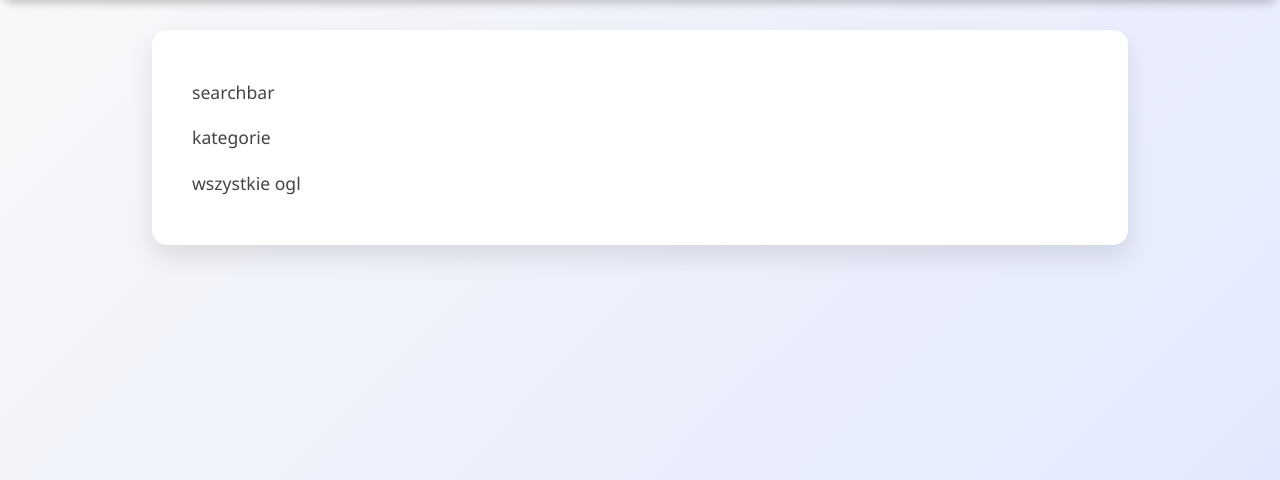
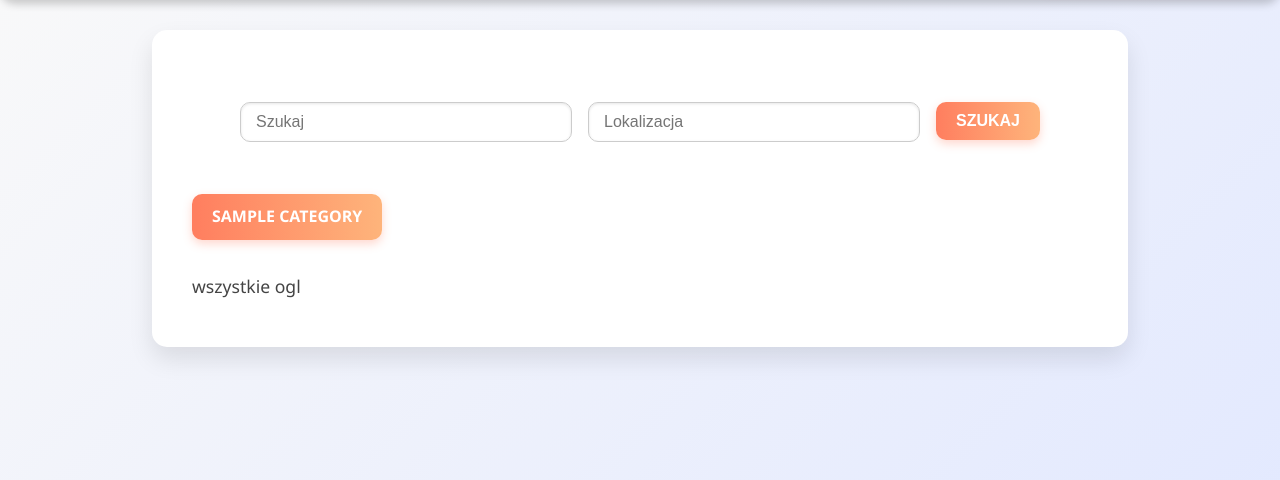
Before and after one commit to SypekKonrad/ogloszenia-lokalne, a PHP site: page / in a window 1280 px wide. Shown: the part 61-541 px from the top of the page. Run offline with PHP 8.4, Linux system fonts and the light colour scheme; tables that the repository leaves empty or names only in its code hold one stand-in row (values such as "Sample post").

Commit message:
categories buttons with proper redirect

```diff
--- a/account.php
+++ b/account.php
@@ -85,7 +85,7 @@ $stmt->close();
                             <!-- <p class="description"><?= htmlspecialchars(substr($ad['description'], 0, 120)) ?></p> -->
                         </div>
                         <div class="ad-list-actions">
-                            <a href="ad_view.php?id=<?= $ad['id'] ?>" class="btn-action">Podgląd</a>
+                            <a href="ad_view.php?id=<?= $ad['id'] ?>&return=account.php" class="btn-action">Podgląd</a>
                             <a href="edit_ad.php?id=<?= $ad['id'] ?>" class="btn-action btn-edit">Edytuj</a>
                             <a href="delete_ad.php?id=<?= $ad['id'] ?>" class="btn-action btn-delete" onclick="return confirm('Na pewno chcesz usunąć to ogłoszenie?');">Usuń</a>
                         </div>
--- a/ad_view.php
+++ b/ad_view.php
@@ -1,6 +1,8 @@
 <?php
 require_once 'db.php';
 require_once 'session.php';
+
+$returnUrl = $_GET['return'] ?? 'account.php';
 
 $ad_id = (int)($_GET['id'] ?? 0);
 $ad = [];
@@ -47,7 +49,7 @@ if (empty($ad)) {
     <main class="ad-container">
         <h1><?= htmlspecialchars($ad['title']) ?></h1>
 
-        <a href="account.php" class="btn-primary">Powrót</a>
+        <a href="<?= htmlspecialchars($returnUrl) ?>" class="btn-primary">Powrót</a>
 
         <div class="ad-meta">
             <span class="category">Kategoria: <?= htmlspecialchars($ad['category_name']) ?></span>
--- a/index.php
+++ b/index.php
@@ -1,3 +1,13 @@
+<?php
+require_once 'db.php';
+
+$categories = [];
+$result = $conn->query("SELECT id, name FROM categories ORDER BY name ASC");
+if ($result) {
+    $categories = $result->fetch_all(MYSQLI_ASSOC);
+}
+?>
+
 <!DOCTYPE html>
 <html lang="en">
 <head>
@@ -21,14 +31,24 @@
 
     <main>
 
+
+
         <!-- jakies tresci -->
-        <div>
-            <p>searchbar</p>
-        </div>
+        <section class="searchbar">
+        <form action="index.php" method="GET" class="searchbar-form">
+            <input type="text" name="q" placeholder="Szukaj" class="search-input">
+            <input type="text" name="location" placeholder="Lokalizacja" class="search-input">
+            <button type="submit" class="btn-primary search-button">Szukaj</button>
+        </form>
+        </section>
 
-        <div>
-            <p>kategorie</p>
-        </div>
+        <section class="category-buttons">
+        <?php foreach ($categories as $category): ?>
+            <a href="category.php?id=<?= $category['id'] ?>" class="btn-primary category-button">
+            <?= htmlspecialchars($category['name']) ?>
+            </a>
+        <?php endforeach; ?>
+        </section>
 
         <div>
             <p>wszystkie ogl</p>
--- a/style.css
+++ b/style.css
@@ -199,11 +199,16 @@ a.btn-primary:hover {
 }
 
 .ad-image-container {
-  margin: 2rem 0;
-  border-radius: 12px;
-  overflow: hidden;
-  box-shadow: 0 5px 15px rgba(0,0,0,0.1);
-  max-width: 100%;
+    max-width: 600px;
+    margin: 1rem 0;
+}
+
+.ad-image-container img {
+    width: 100%;
+    height: auto;
+    border-radius: 8px;
+    object-fit: contain;
+    box-shadow: 0 2px 10px rgba(0, 0, 0, 0.1);
 }
 
 .ad-image {
@@ -480,3 +485,70 @@ a.btn-primary:hover {
   input, button {
     margin-top: 10px;
   }
+
+.searchbar {
+  margin: 2rem auto;
+  max-width: 800px;
+  padding: 0 1rem;
+}
+
+.searchbar-form {
+  display: flex;
+  gap: 1rem;
+  flex-wrap: wrap;
+  align-items: stretch;
+}
+
+.search-input {
+  flex: 1;
+  padding: 12px 16px;
+  font-size: 1rem;
+  border: 1px solid #ccc;
+  border-radius: 10px;
+  outline: none;
+}
+
+.search-button {
+  padding: 12px 24px;
+  font-size: 1rem;
+  font-weight: bold;
+  text-transform: uppercase;
+  border-radius: 10px;
+  background: linear-gradient(90deg, #ff7e5f, #feb47b);
+  color: white;
+  border: none;
+  cursor: pointer;
+  box-shadow: 0 4px 10px rgba(255, 126, 95, 0.3);
+  transition: background-color 0.3s ease, transform 0.2s ease;
+  height: 100%;
+  align-items: center;
+  justify-content: center;
+}
+
+.search-button:hover {
+  background: linear-gradient(90deg, #ff956f, #fec57f);
+}
+
+.category-buttons {
+  display: flex;
+  flex-wrap: wrap;
+  gap: 0.75rem;
+  margin: 2rem 0;
+}
+
+.category-button {
+  text-decoration: none;
+  padding: 10px 20px;
+  font-size: 1rem;
+  background: linear-gradient(90deg, #ff7e5f, #feb47b);
+  color: white;
+  font-weight: bold;
+  border-radius: 10px;
+  box-shadow: 0 4px 10px rgba(255, 126, 95, 0.3);
+  transition: background 0.3s ease;
+  white-space: nowrap;
+}
+
+.category-button:hover {
+  background: linear-gradient(90deg, #ff956f, #fec57f);
+}
```
Also changed, not shown: category.php (added, +81 -0 lines).
